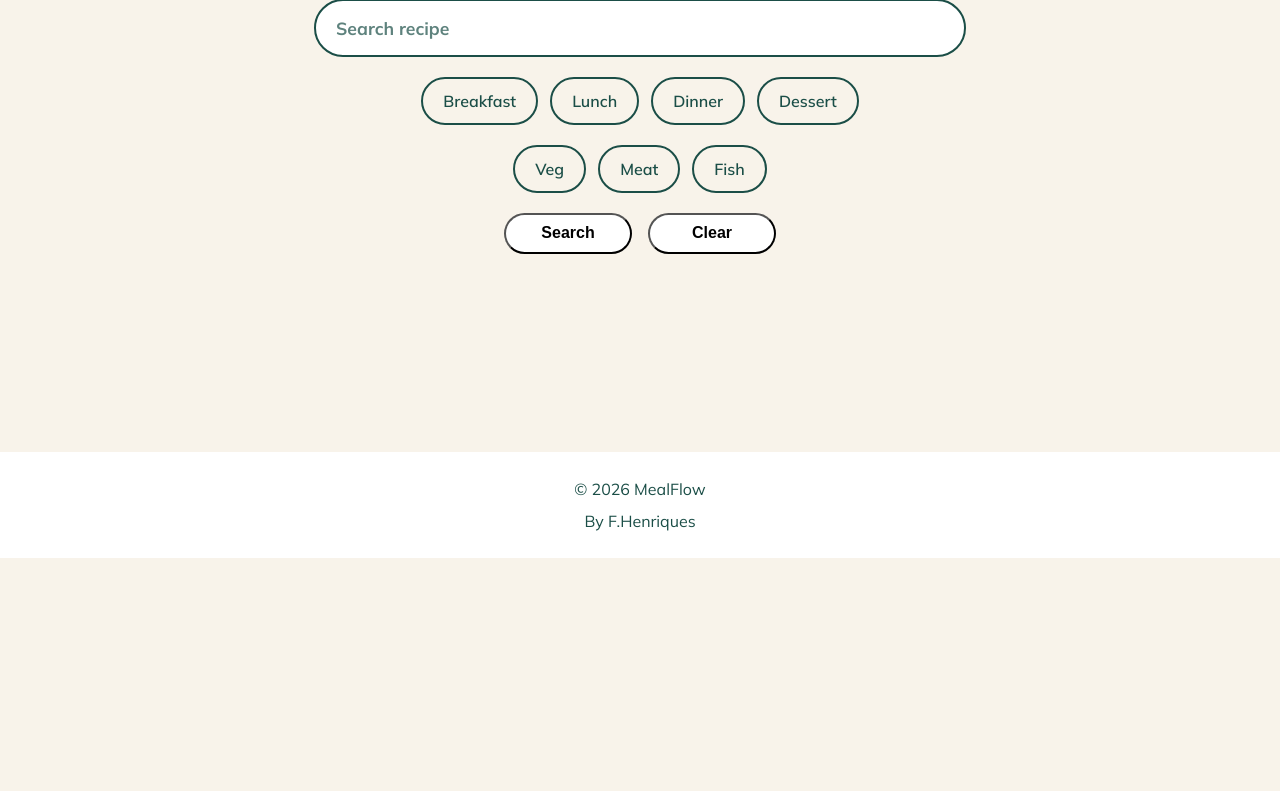
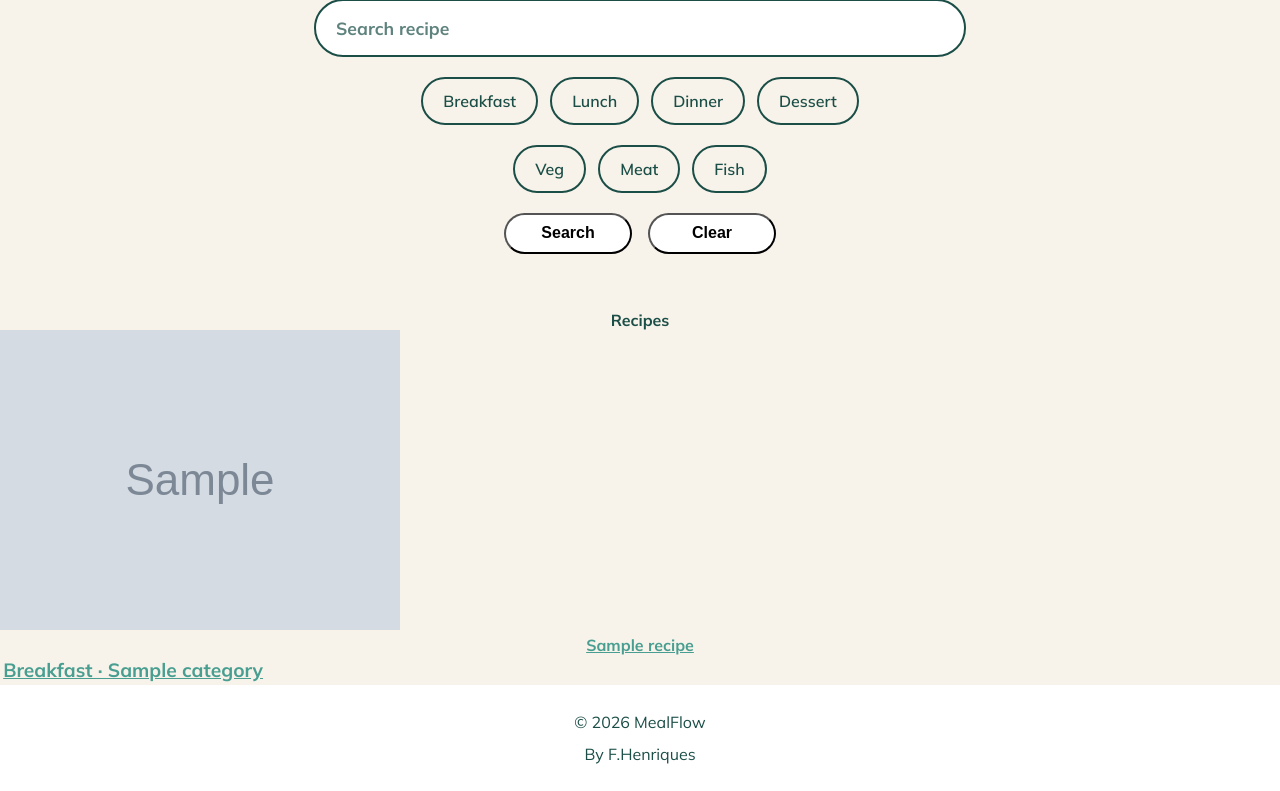
Before and after one commit to Fannyhenriques/milestone-project-3, a Django app: page / in a window 1280 px wide. Shown: the part 242-1033 px from the top of the page. Before the commit the page ends 800 px from the top, so only its background shows below. Run offline with Django 4.2, Linux system fonts and the light colour scheme; tables that the repository leaves empty hold one stand-in row (values such as "Sample post"); grey boxes marked "Sample" are stand-in pictures.

Commit message:
Render recipe cards from database and link detail pages on home page

```diff
--- a/mealflow/templates/mealflow/home.html
+++ b/mealflow/templates/mealflow/home.html
@@ -85,6 +85,32 @@ Welcome to MealFlow - your personal recipe collection.
 		</div>
 	</form>
 </section>
+
+<section class="recipe-grid-section" aria-labelledby="recipe-grid-heading">
+	<h2 id="recipe-grid-heading">Recipes</h2>
+
+	<div class="recipe-grid">
+		{% for recipe in recipes %}
+		<a href="{% url 'recipe_detail' recipe.id %}" class="recipe-card">
+			<div class="recipe-card-image">
+				<img src="{% static recipe.image_path %}" alt="{{ recipe.title }}">
+			</div>
+
+			<div class="recipe-card-content">
+				<h3 class="recipe-card-title">
+					{{ recipe.title }}
+				</h3>
+
+				<p class="recipe-card-category">
+					{{ recipe.get_meal_type_display }} · {{ recipe.category.name }}
+				</p>
+			</div>
+		</a>
+		{% empty %}
+		<p>No recipes have been added yet.</p>
+		{% endfor %}
+	</div>
+
 </section>
 
 {% endblock %}
```
